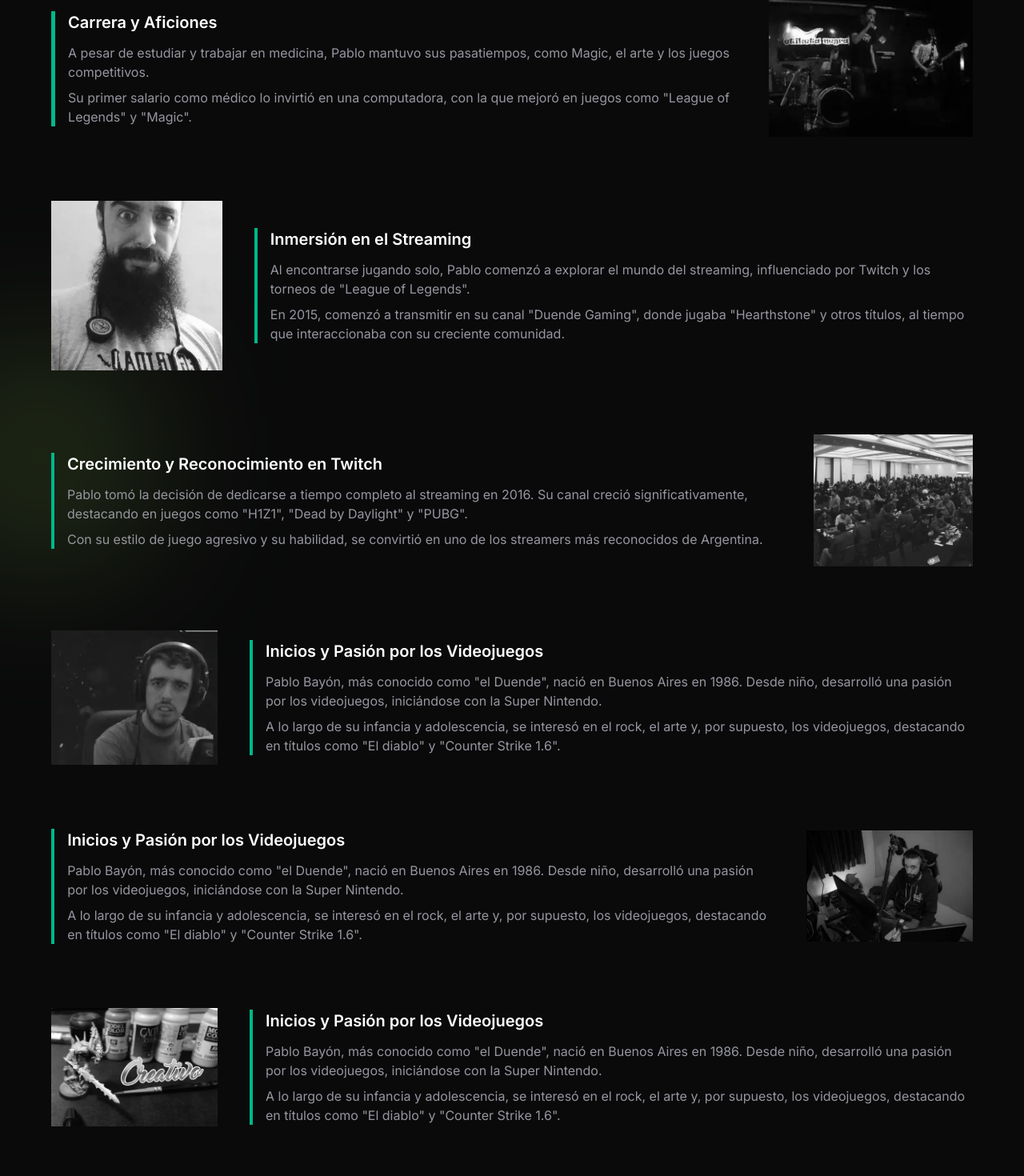
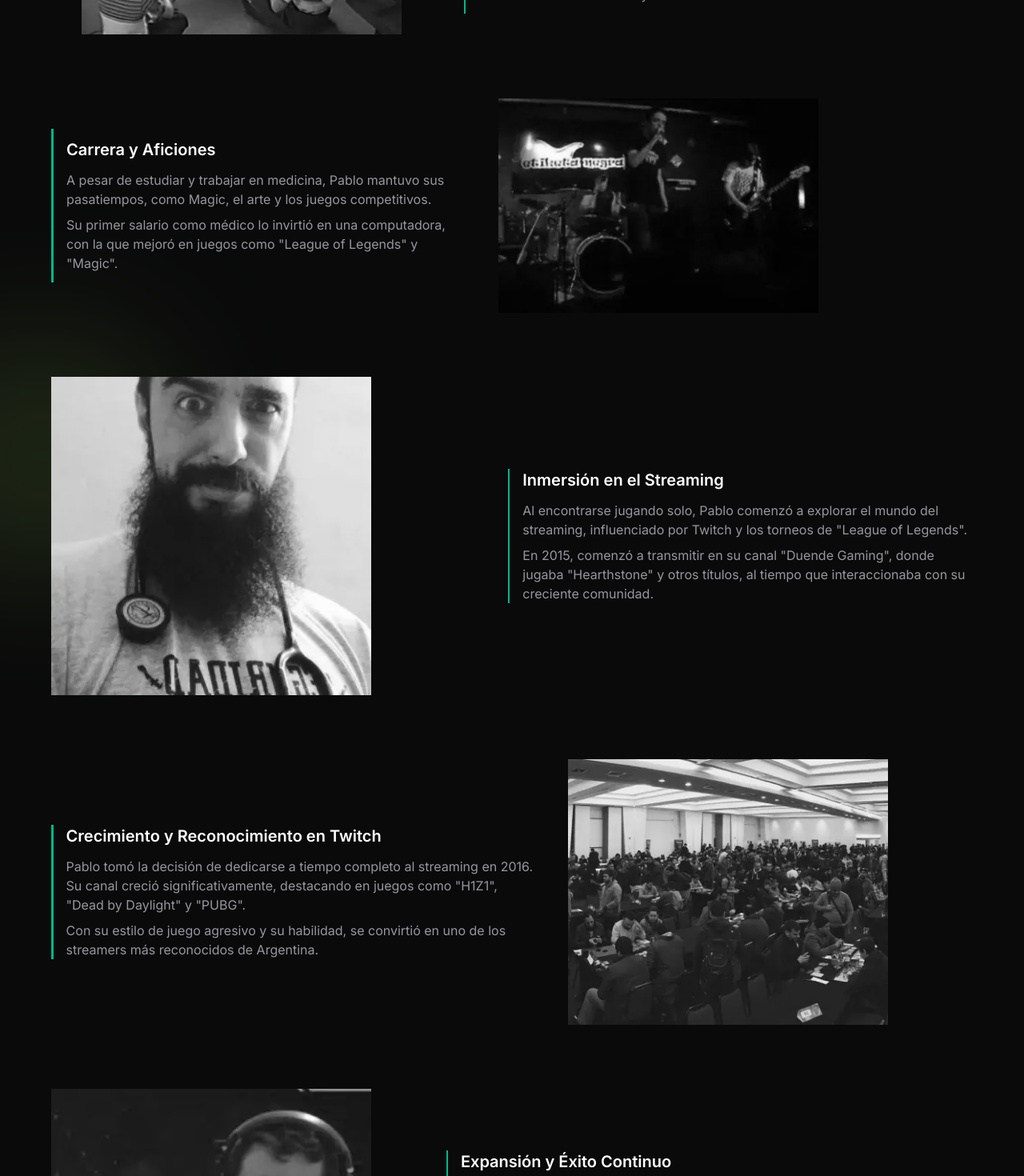
Before and after one commit to tobiajras/duende-pablo, a Next.js app: page /sobre-mi in a window 1280 px wide. Shown: the part 480-1950 px from the top of the page at 80% size. Built offline with nearby package versions, Linux system fonts and the light colour scheme.

Commit message:
sobre mi in progress

```diff
--- a/app/sobre-mi/page.jsx
+++ b/app/sobre-mi/page.jsx
@@ -5,18 +5,18 @@ const Page = () => {
     <section className='flex flex-col items-center'>
       <div className='flex flex-col items-center max-w-6xl gap-20 my-40 mx-10'>
         <article className='flex items-center gap-10'>
-          <div>
+          <div className='flex justify-center w-full'>
             <Image
               className='grayscale hover:grayscale-0 transition-all'
               src='/assets/sobre-mi/img1-sobremi-duende.webp'
               alt='img1-sobremi'
-              width={300}
-              height={300}
+              width={400}
+              height={400}
             />
           </div>
-          <div className='flex gap-4'>
+          <div className='flex gap-4 mr-40 w-full'>
             <div className='bg-primary w-1.5'></div>
-            <div>
+            <div className='py-3'>
               <h4 className='text-xl text-text-primary font-semibold mb-3'>
                 Inicios y Pasión por los Videojuegos
               </h4>
@@ -36,7 +36,7 @@ const Page = () => {
         <article className='flex items-center gap-10'>
           <div className='flex gap-4'>
             <div className='bg-primary w-1.5'></div>
-            <div>
+            <div className='py-3'>
               <h4 className='text-xl text-text-primary font-semibold mb-3'>
                 Carrera y Aficiones
               </h4>
@@ -50,24 +50,24 @@ const Page = () => {
               </p>
             </div>
           </div>
-          <div>
+          <div className='w-full'>
             <Image
               className='grayscale hover:grayscale-0 transition-all'
               src='/assets/sobre-mi/img2-sobremi-duende.webp'
               alt='img1-sobremi'
-              width={300}
-              height={300}
+              width={400}
+              height={400}
             />
           </div>
         </article>
         <article className='flex items-center gap-10'>
-          <div>
+          <div className='w-full'>
             <Image
               className='grayscale hover:grayscale-0 transition-all'
               src='/assets/sobre-mi/img3-sobremi-duende.webp'
               alt='img1-sobremi'
-              width={300}
-              height={300}
+              width={400}
+              height={400}
             />
           </div>
           <div className='flex gap-4'>
@@ -107,41 +107,41 @@ const Page = () => {
               </p>
             </div>
           </div>
-          <div>
+          <div className='w-full'>
             <Image
               className='grayscale hover:grayscale-0 transition-all'
               src='/assets/sobre-mi/img4-sobremi-duende.webp'
               alt='img1-sobremi'
-              width={300}
-              height={300}
+              width={400}
+              height={400}
             />
           </div>
         </article>
         <article className='flex items-center gap-10'>
-          <div>
+          <div className='w-full'>
             <Image
               className='grayscale hover:grayscale-0 transition-all'
               src='/assets/sobre-mi/img5-sobremi-duende.webp'
               alt='img1-sobremi'
-              width={300}
-              height={300}
+              width={400}
+              height={400}
             />
           </div>
           <div className='flex gap-4'>
             <div className='bg-primary w-1.5'></div>
             <div>
               <h4 className='text-xl text-text-primary font-semibold mb-3'>
-                Inicios y Pasión por los Videojuegos
+                Expansión y Éxito Continuo
               </h4>
               <p className='mb-2'>
-                Pablo Bayón, más conocido como "el Duende", nació en Buenos
-                Aires en 1986. Desde niño, desarrolló una pasión por los
-                videojuegos, iniciándose con la Super Nintendo.
+                Hacia 2017 y 2018, Pablo experimentó un crecimiento notable,
+                diversificando su contenido con juegos como "Fortnite" y "Realm
+                Royale", y estableciéndose como una figura destacada tanto en
+                Twitch como en YouTube.
               </p>
               <p>
-                A lo largo de su infancia y adolescencia, se interesó en el
-                rock, el arte y, por supuesto, los videojuegos, destacando en
-                títulos como "El diablo" y "Counter Strike 1.6".
+                Su comunidad, conocida como "La Comarca", se expandió
+                rápidamente, reflejando su éxito y popularidad.
               </p>
             </div>
           </div>
@@ -151,55 +151,58 @@ const Page = () => {
             <div className='bg-primary w-1.5'></div>
             <div>
               <h4 className='text-xl text-text-primary font-semibold mb-3'>
-                Inicios y Pasión por los Videojuegos
+                Consolidación y Nuevas Iniciativas
               </h4>
               <p className='mb-2'>
-                Pablo Bayón, más conocido como "el Duende", nació en Buenos
-                Aires en 1986. Desde niño, desarrolló una pasión por los
-                videojuegos, iniciándose con la Super Nintendo.
+                Durante 2019 y 2020, Pablo "el Duende" consolidó su presencia en
+                el mundo del streaming. Experimentó con nuevos formatos y
+                colaboraciones, ampliando su alcance más allá de los
+                videojuegos.
               </p>
               <p>
-                A lo largo de su infancia y adolescencia, se interesó en el
-                rock, el arte y, por supuesto, los videojuegos, destacando en
-                títulos como "El diablo" y "Counter Strike 1.6".
+                Su carisma y habilidad para entretener a su audiencia lo
+                llevaron a participar en eventos y proyectos más amplios,
+                reforzando su posición como un influencer prominente en el mundo
+                digital.
               </p>
             </div>
           </div>
-          <div>
+          <div className='w-full'>
             <Image
               className='grayscale hover:grayscale-0 transition-all'
               src='/assets/sobre-mi/img6-sobremi-duende.webp'
               alt='img1-sobremi'
-              width={300}
-              height={300}
+              width={400}
+              height={400}
             />
           </div>
         </article>
         <article className='flex items-center gap-10'>
-          <div>
+          <div className='w-full'>
             <Image
               className='grayscale hover:grayscale-0 transition-all'
               src='/assets/sobre-mi/img7-sobremi-duende.webp'
               alt='img1-sobremi'
-              width={300}
-              height={300}
+              width={400}
+              height={400}
             />
           </div>
           <div className='flex gap-4'>
             <div className='bg-primary w-1.5'></div>
             <div>
               <h4 className='text-xl text-text-primary font-semibold mb-3'>
-                Inicios y Pasión por los Videojuegos
+                Adaptación y Evolución
               </h4>
               <p className='mb-2'>
-                Pablo Bayón, más conocido como "el Duende", nació en Buenos
-                Aires en 1986. Desde niño, desarrolló una pasión por los
-                videojuegos, iniciándose con la Super Nintendo.
+                En los años siguientes, Pablo adaptó su contenido a las
+                tendencias cambiantes y a las demandas de su audiencia. A pesar
+                de los desafíos del entorno digital, mantuvo su relevancia y
+                popularidad, explorando nuevas plataformas y géneros de juegos.
               </p>
               <p>
-                A lo largo de su infancia y adolescencia, se interesó en el
-                rock, el arte y, por supuesto, los videojuegos, destacando en
-                títulos como "El diablo" y "Counter Strike 1.6".
+                Su habilidad para innovar y mantenerse auténtico lo ayudó a
+                seguir siendo una figura respetada y querida en la comunidad de
+                streaming.
               </p>
             </div>
           </div>
```
